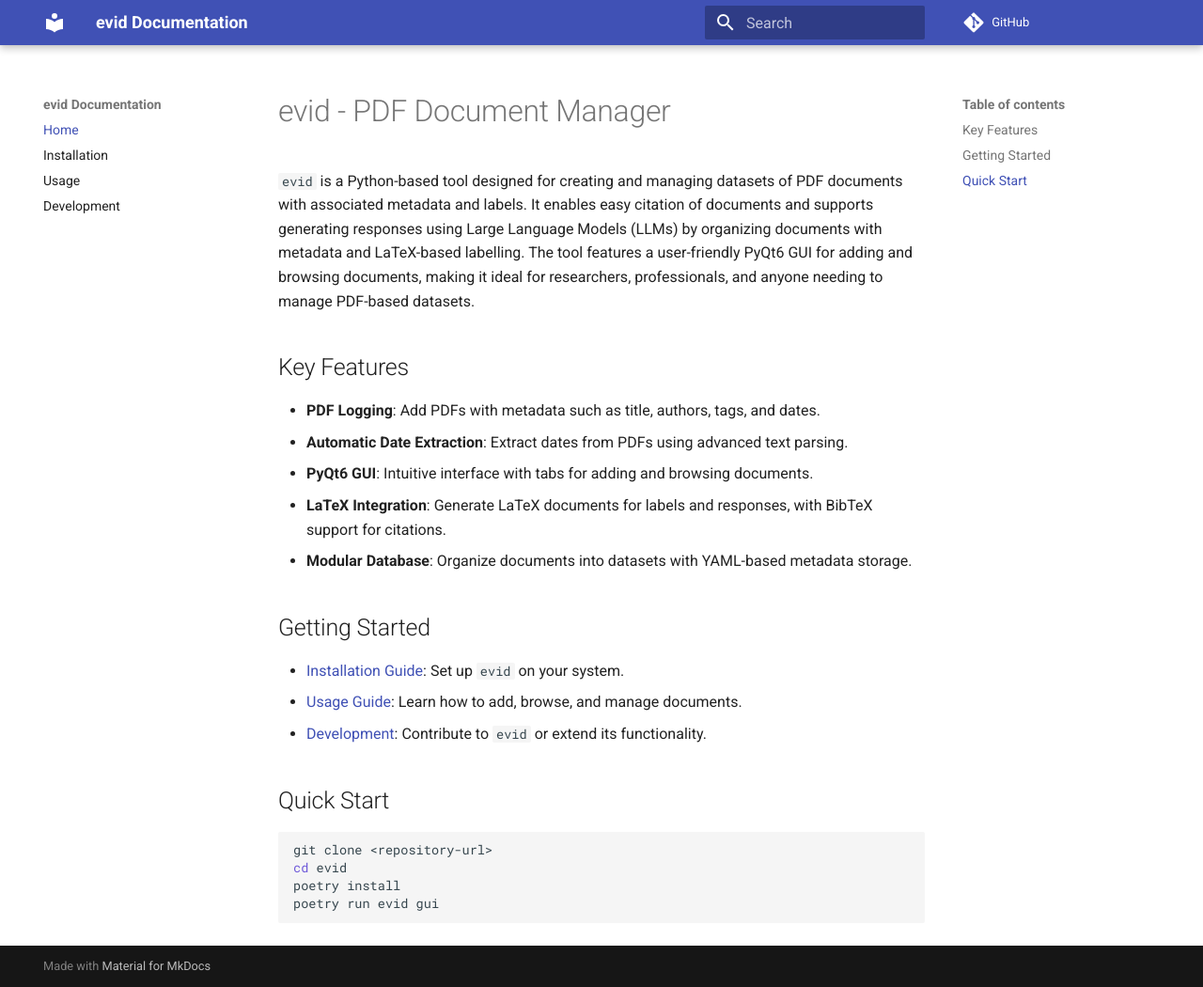
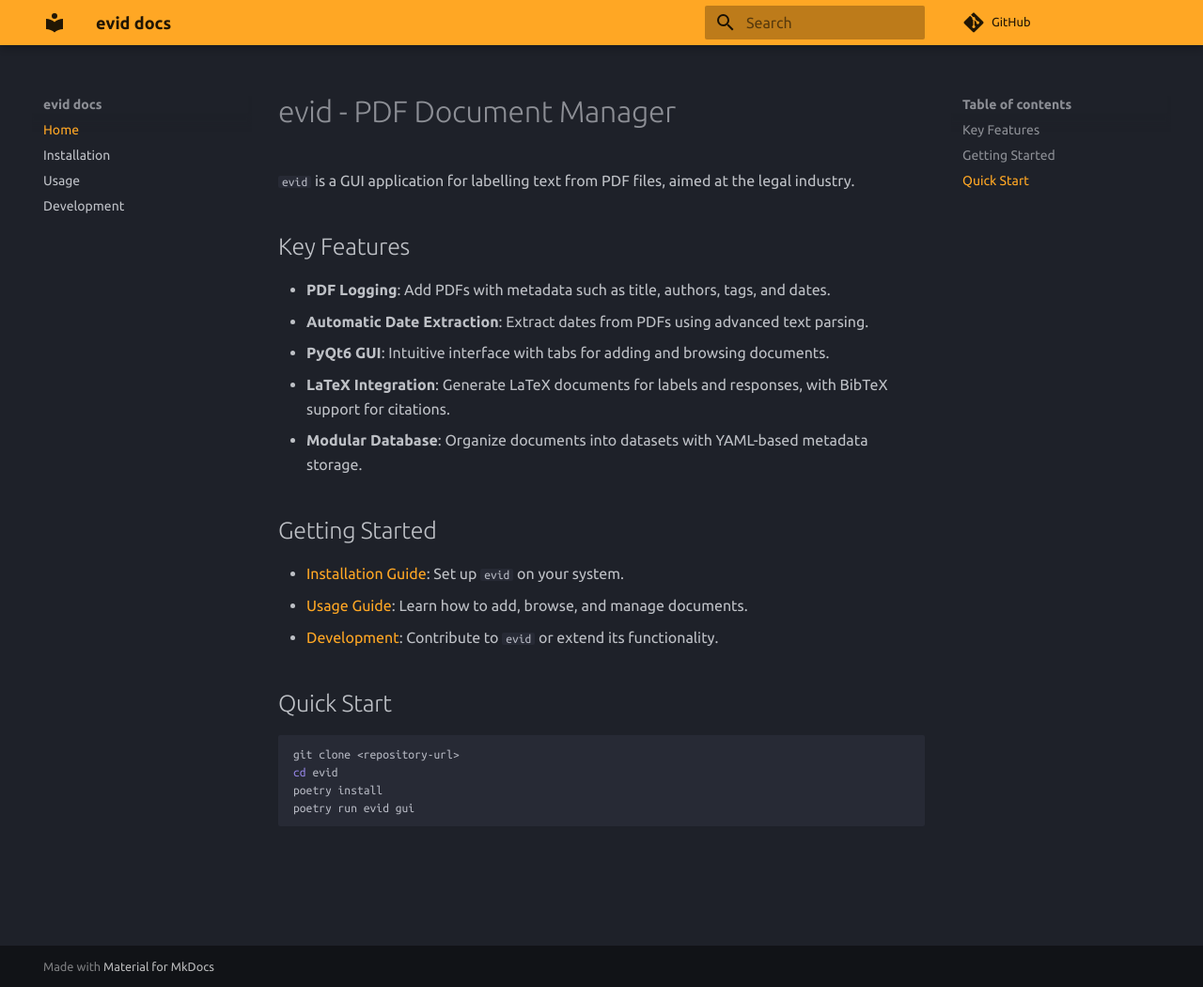
Before and after one commit to evidlabel/evid, an MkDocs documentation site: the page built from docs/index.md, in a window 1280 px wide and 1050 px high. Shown: the whole window at 94% size. Built offline with MkDocs 1.6.1 and Material for MkDocs 9.7.7, drawn with Linux system fonts in a browser that asks for light colours; comment, search, counter and statistics services are not loaded.

Commit message:
update docs

```diff
--- a/docs/index.md
+++ b/docs/index.md
@@ -1,6 +1,12 @@
 # evid - PDF Document Manager
 
-`evid` is a Python-based tool designed for creating and managing datasets of PDF documents with associated metadata and labels. It enables easy citation of documents and supports generating responses using Large Language Models (LLMs) by organizing documents with metadata and LaTeX-based labelling. The tool features a user-friendly PyQt6 GUI for adding and browsing documents, making it ideal for researchers, professionals, and anyone needing to manage PDF-based datasets.
+`evid` is a GUI application for labelling text from PDF files, aimed at the legal industry.
+
+
+
+
+
+<!-- a Python-based tool designed for creating and managing datasets of PDF documents with associated metadata and labels. It enables easy citation of documents and supports generating responses using Large Language Models (LLMs) by organizing documents with metadata and LaTeX-based labelling. The tool features a user-friendly PyQt6 GUI for adding and browsing documents, making it ideal for researchers, professionals, and anyone needing to manage PDF-based datasets. -->
 
 ## Key Features
 
--- a/mkdocs.yml
+++ b/mkdocs.yml
@@ -1,7 +1,14 @@
-site_name: evid Documentation
+site_name: evid docs
 repo_url: https://github.com/evidlabel/evid
 theme:
   name: material
+  font:
+    text: Ubuntu
+    code: Ubuntu Mono
+  palette:
+    scheme: slate
+    primary: orange
+    accent: green
 nav:
   - Home: index.md
   - Installation: installation.md
```
